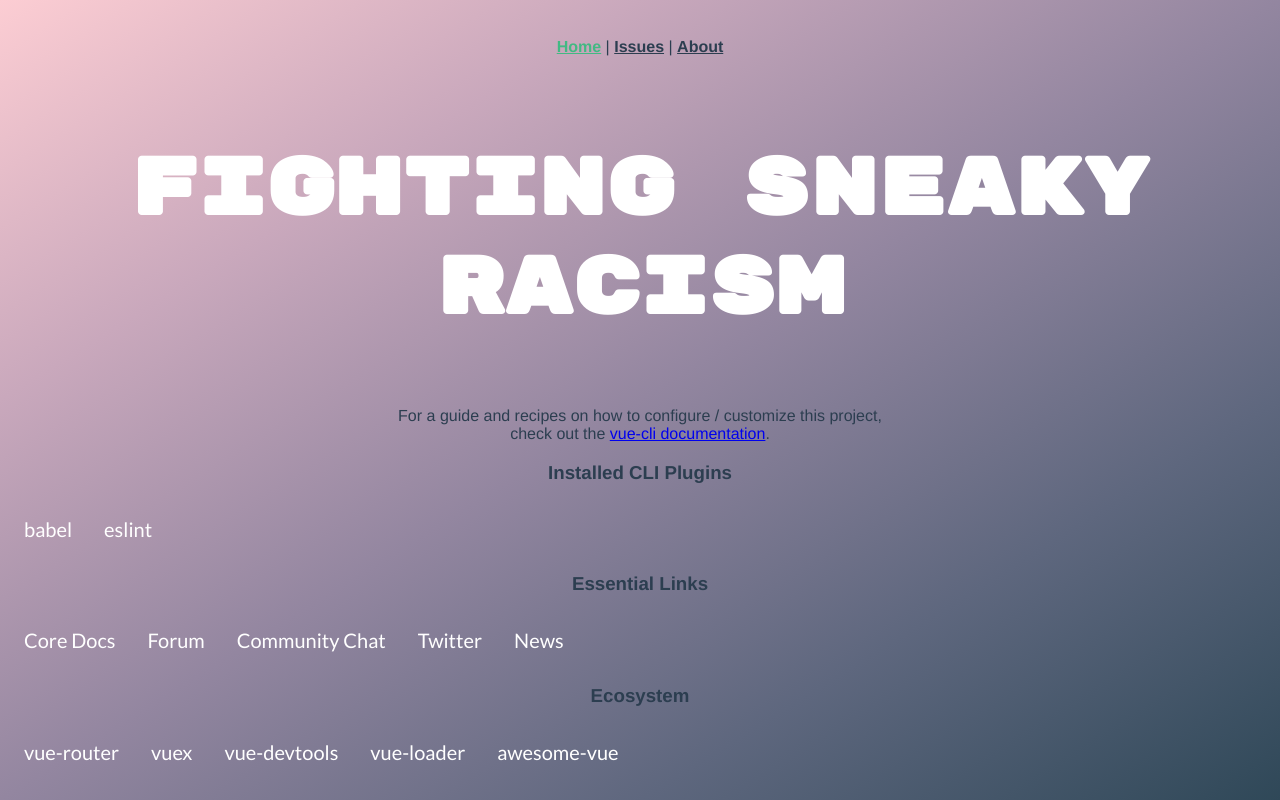
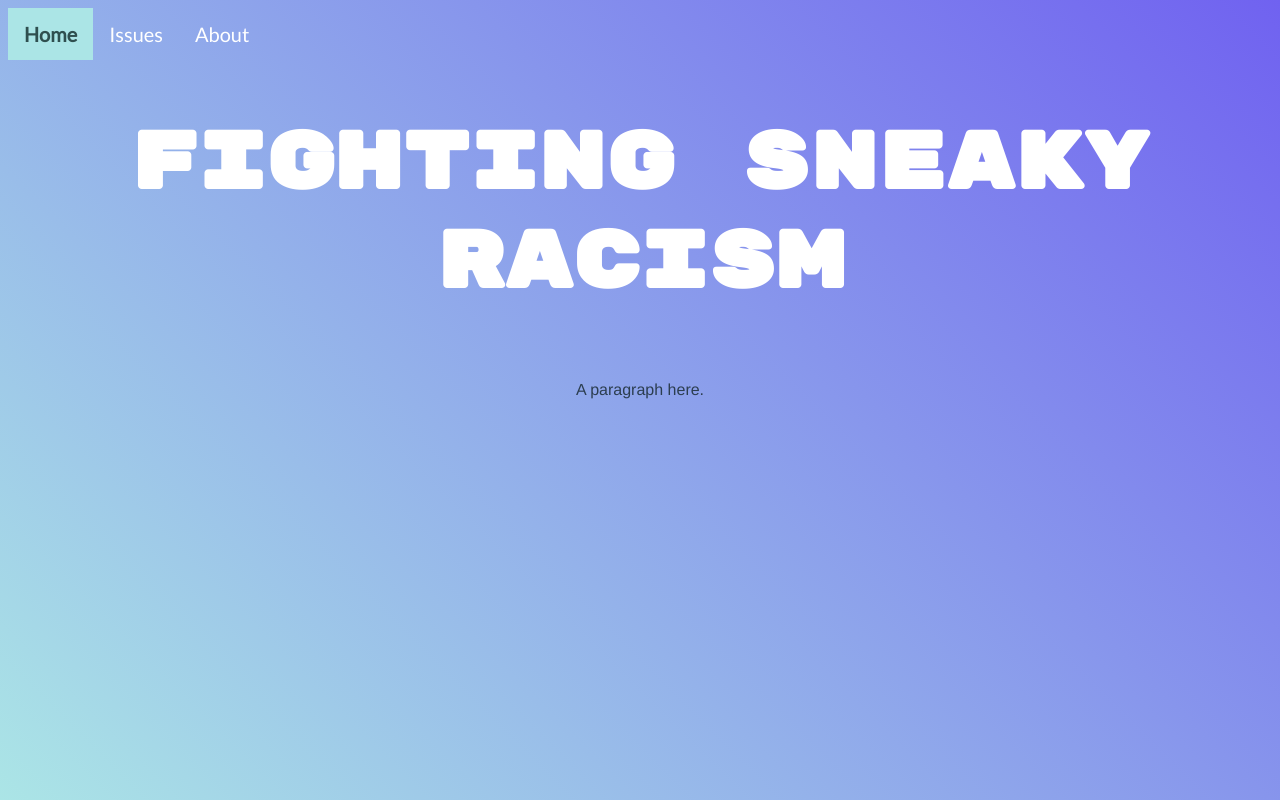
Before and after one commit to yjwho/vue-app, a Vue app: page / in a window 1280 px wide. Built offline with nearby package versions, Linux system fonts and the light colour scheme.

Commit message:
more styling

```diff
--- a/src/App.vue
+++ b/src/App.vue
@@ -1,10 +1,18 @@
 <template>
   <div id="app">
-    <div id="nav">
-      <router-link to="/">Home</router-link> |
-      <router-link to="/issues">Issues</router-link> |
+
+      <ul>
+        <li>
+          <router-link to="/">Home</router-link>
+        </li>
+        <li>
+          <router-link to="/issues">Issues</router-link>
+        </li>
+        <li>
             <router-link to="/about">About</router-link>
-    </div>
+        </li>
+      </ul>
+
     <router-view />
   </div>
 </template>
@@ -21,12 +29,81 @@
   padding: 30px;
 }
 
-#nav a {
-  font-weight: bold;
-  color: #2c3e50;
+
+
+h1, h2 {
+  display: inline-block;
+  color: #FFFFFF
+}
+h1 {
+  font-size: 80px;
+  font-family: 'Rubik Mono One', sans-serif;
+}
+h2 {
+  font-size: 20px;
+  font-family: 'Merriweather', sans-serif;
 }
 
-#nav a.router-link-exact-active {
-  color: #42b983;
+/*Menu Bar Styling*/
+ul {
+  list-style-type: none;
+  margin: 0;
+  padding: 0;
+  overflow: hidden;
+/*  border-radius: 25px; */
 }
+
+li {
+  float: left;
+  font-size: 20px;
+  font-family: 'Lato', sans-serif;
+}
+
+li a {
+  display: block;
+  color: white;
+  text-align: center;
+  padding: 14px 16px;
+  text-decoration: none;
+}
+
+/* Change the link color to #111 (black) on hover */
+li a:hover {
+  background-color: #000780;
+  color: white;
+}
+
+a.router-link-exact-active {
+  background-color: #ABE5E6;
+  color: darkslategrey;
+  font-weight: bold;
+}
+
+/* Button Styling */
+.button {
+  font-family: 'Lato', sans-serif;
+  background-color: #4CAF50; /* Green */
+  border: none;
+  color: white;
+  padding: 16px 32px;
+  text-align: center;
+  text-decoration: none;
+  display: inline-block;
+  font-size: 25px;
+  margin: 4px 2px;
+  -webkit-transition-duration: 0.4s; /* Safari */
+  transition-duration: 0.4s;
+  cursor: pointer;
+}
+
+.button1 {
+  background-color: #F05E80;
+  border: 2px solid #F05E80;
+}
+
+.button1:hover {
+  background-color: white;
+  color: #F05E80;
+}
+
 </style>
--- a/src/components/HelloWorld.vue
+++ b/src/components/HelloWorld.vue
@@ -2,87 +2,8 @@
   <div class="hello">
     <h1>{{ msg }}</h1>
     <p>
-      For a guide and recipes on how to configure / customize this project,<br />
-      check out the
-      <a href="https://cli.vuejs.org" target="_blank" rel="noopener"
-        >vue-cli documentation</a
-      >.
+      A paragraph here.
     </p>
-    <h3>Installed CLI Plugins</h3>
-    <ul>
-      <li>
-        <a
-          href="https://github.com/vuejs/vue-cli/tree/dev/packages/%40vue/cli-plugin-babel"
-          target="_blank"
-          rel="noopener"
-          >babel</a
-        >
-      </li>
-      <li>
-        <a
-          href="https://github.com/vuejs/vue-cli/tree/dev/packages/%40vue/cli-plugin-eslint"
-          target="_blank"
-          rel="noopener"
-          >eslint</a
-        >
-      </li>
-    </ul>
-    <h3>Essential Links</h3>
-    <ul>
-      <li>
-        <a href="https://vuejs.org" target="_blank" rel="noopener">Core Docs</a>
-      </li>
-      <li>
-        <a href="https://forum.vuejs.org" target="_blank" rel="noopener"
-          >Forum</a
-        >
-      </li>
-      <li>
-        <a href="https://chat.vuejs.org" target="_blank" rel="noopener"
-          >Community Chat</a
-        >
-      </li>
-      <li>
-        <a href="https://twitter.com/vuejs" target="_blank" rel="noopener"
-          >Twitter</a
-        >
-      </li>
-      <li>
-        <a href="https://news.vuejs.org" target="_blank" rel="noopener">News</a>
-      </li>
-    </ul>
-    <h3>Ecosystem</h3>
-    <ul>
-      <li>
-        <a href="https://router.vuejs.org" target="_blank" rel="noopener"
-          >vue-router</a
-        >
-      </li>
-      <li>
-        <a href="https://vuex.vuejs.org" target="_blank" rel="noopener">vuex</a>
-      </li>
-      <li>
-        <a
-          href="https://github.com/vuejs/vue-devtools#vue-devtools"
-          target="_blank"
-          rel="noopener"
-          >vue-devtools</a
-        >
-      </li>
-      <li>
-        <a href="https://vue-loader.vuejs.org" target="_blank" rel="noopener"
-          >vue-loader</a
-        >
-      </li>
-      <li>
-        <a
-          href="https://github.com/vuejs/awesome-vue"
-          target="_blank"
-          rel="noopener"
-          >awesome-vue</a
-        >
-      </li>
-    </ul>
   </div>
 </template>
 
@@ -103,81 +24,12 @@ html {
 }
 body {
   text-align: center;
-  background: linear-gradient(to bottom right, #fccdd3, #c9a8bc, #9386a0, #5e677e, #2f4858);
+
+  background: linear-gradient(45deg,#ABE5E6,#7062F0);
+  /*linear-gradient(to bottom right, #fccdd3, #c9a8bc, #9386a0, #5e677e, #2f4858);*/
   background-size: cover;
 }
 
-h1, h2 {
-  display: inline-block;
-  color: #FFFFFF
-}
-h1 {
-  font-size: 80px;
-  font-family: 'Rubik Mono One', sans-serif;
-}
-h2 {
-  font-size: 20px;
-  font-family: 'Merriweather', sans-serif;
-}
-
-/*Menu Bar Styling*/
-ul {
-  list-style-type: none;
-  margin: 0;
-  padding: 0;
-  overflow: hidden;
-  border-radius: 25px;
-}
-
-li {
-  float: left;
-  font-size: 20px;
-  font-family: 'Lato', sans-serif;
-}
-
-li a {
-  display: block;
-  color: white;
-  text-align: center;
-  padding: 14px 16px;
-  text-decoration: none;
-}
-
-/* Change the link color to #111 (black) on hover */
-li a:hover {
-  background-color: #9A89B4;
-}
-
-.active {
-  background-color: #4A4453;
-}
-
-/* Button Styling */
-.button {
-  font-family: 'Lato', sans-serif;
-  background-color: #4CAF50; /* Green */
-  border: none;
-  color: white;
-  padding: 16px 32px;
-  text-align: center;
-  text-decoration: none;
-  display: inline-block;
-  font-size: 25px;
-  margin: 4px 2px;
-  -webkit-transition-duration: 0.4s; /* Safari */
-  transition-duration: 0.4s;
-  cursor: pointer;
-}
-
-.button1 {
-  background-color: #F05E80;
-  border: 2px solid #F05E80;
-}
-
-.button1:hover {
-  background-color: white;
-  color: #F05E80;
-}
 
 
 
```
